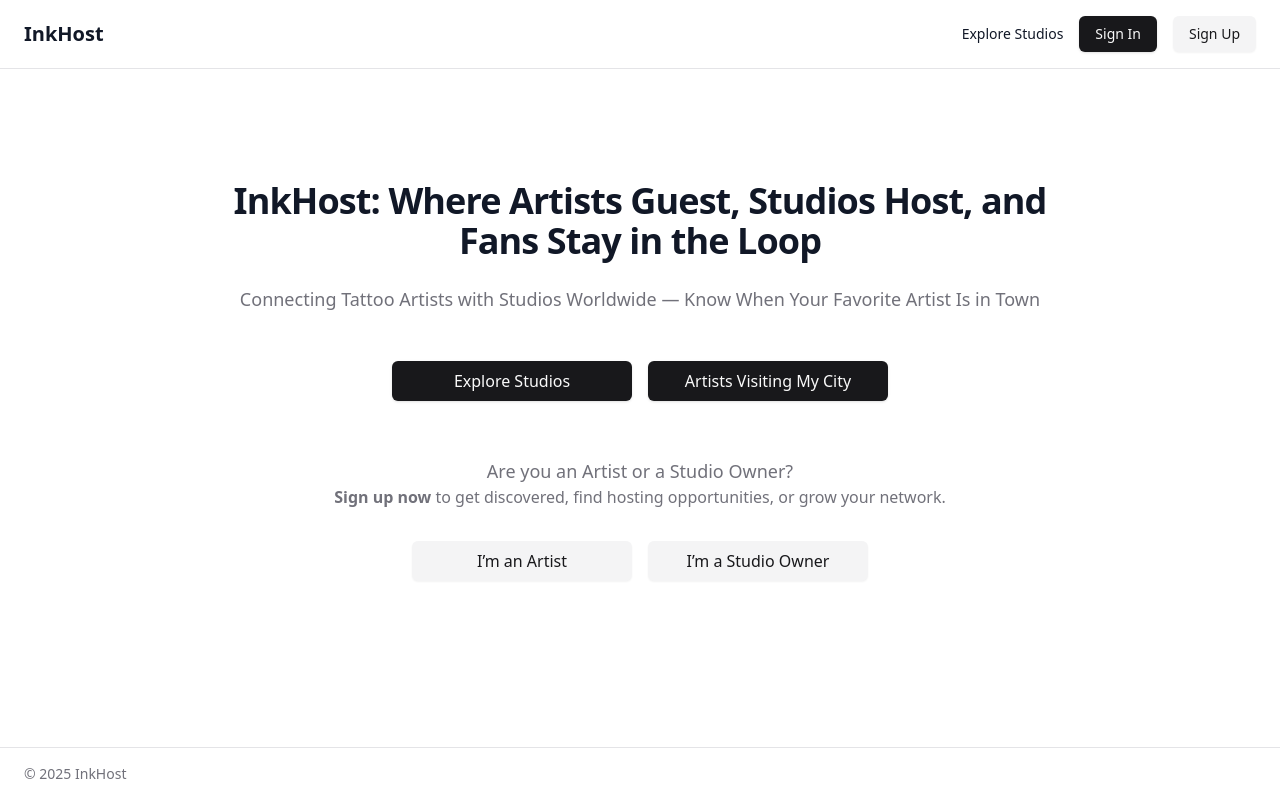
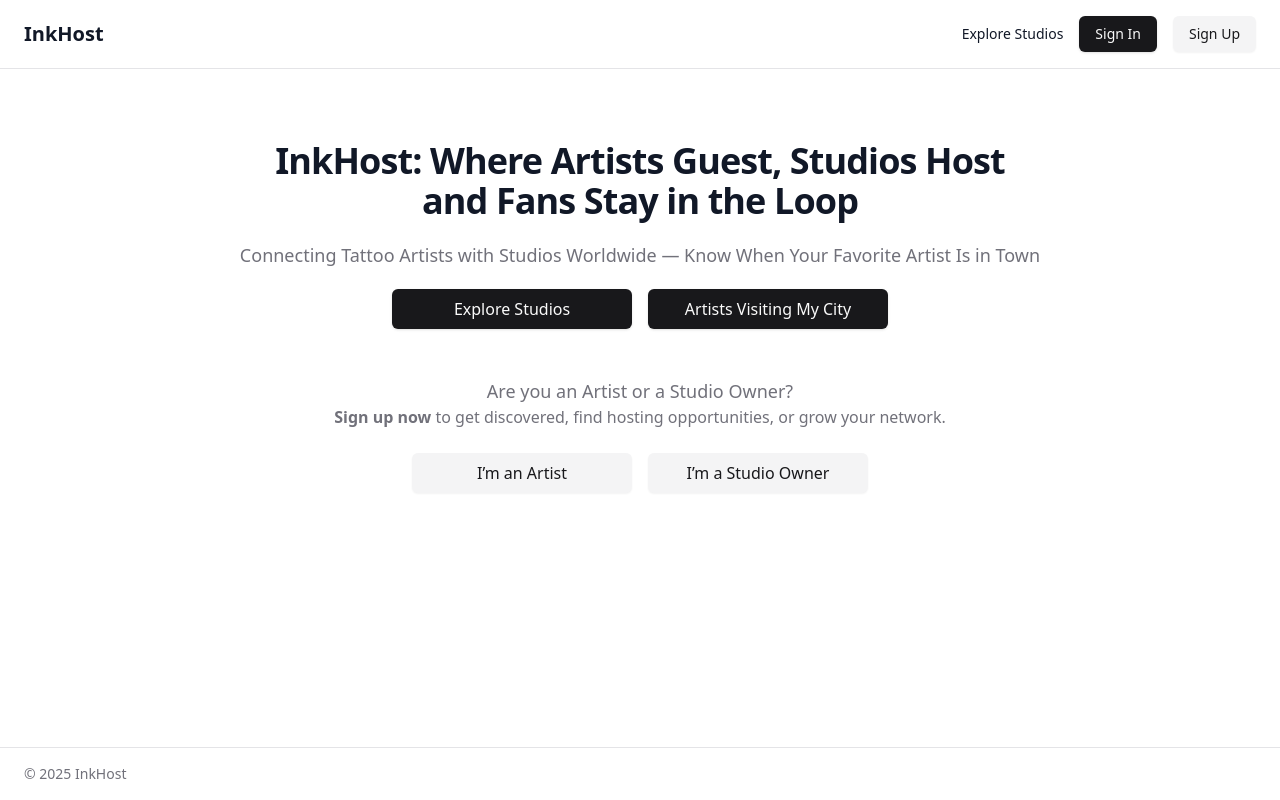
Before and after one commit to jnlabs-dev/inkhost, a Next.js app in the folder apps/web/: page / in a window 1280 px wide. Built offline with nearby package versions, Linux system fonts and the light colour scheme.

Commit message:
Minor styles upd

```diff
--- a/apps/web/src/components/home/hero.tsx
+++ b/apps/web/src/components/home/hero.tsx
@@ -5,15 +5,15 @@ import { Button } from "@/components/ui/button";
 
 export function Hero() {
   return (
-    <section className="w-ful md:py-10 lg:py-20 text-center">
-      <div className="max-w-4xl mx-auto space-y-6">
+    <section className="w-ful md:py-4 lg:py-10 text-center">
+      <div className="max-w-4xl mx-auto space-y-5">
         <h1 className="text-3xl sm:text-4xl font-bold tracking-tight">
-          InkHost: Where Artists Guest, Studios Host, and Fans Stay in the Loop
+          InkHost: Where Artists Guest, Studios Host <br className="hidden md:inline-block" /> and Fans Stay in the Loop
         </h1>
         <p className="text-muted-foreground text-lg">
           Connecting Tattoo Artists with Studios Worldwide — Know When Your Favorite Artist Is in Town
         </p>
-        <div className="flex flex-col gap-8 pt-2 md:pt-6">
+        <div className="flex flex-col gap-6">
           <div className="flex flex-col sm:flex-row justify-center gap-4">
             <Link href="/studios">
               <Button size="lg" className="w-[240px] text-base">Explore Studios</Button>
@@ -22,11 +22,11 @@ export function Hero() {
               <Button size="lg" className="w-[240px] text-base">Artists Visiting My City</Button>
             </Link>
           </div>
+
           <div className="mt-6 text-center text-muted-foreground text-lg">
             <p className="font-medium">Are you an Artist or a Studio Owner?</p>
             <p className="text-base"><span className="font-semibold">Sign up now</span> to get discovered, find hosting opportunities, or grow your network.</p>
           </div>
-
           <div className="flex flex-col sm:flex-row justify-center gap-4">
             <Link href="/register?type=artist">
               <Button size="lg" variant="secondary" className="w-[220px] text-base">I’m an Artist</Button>
```
